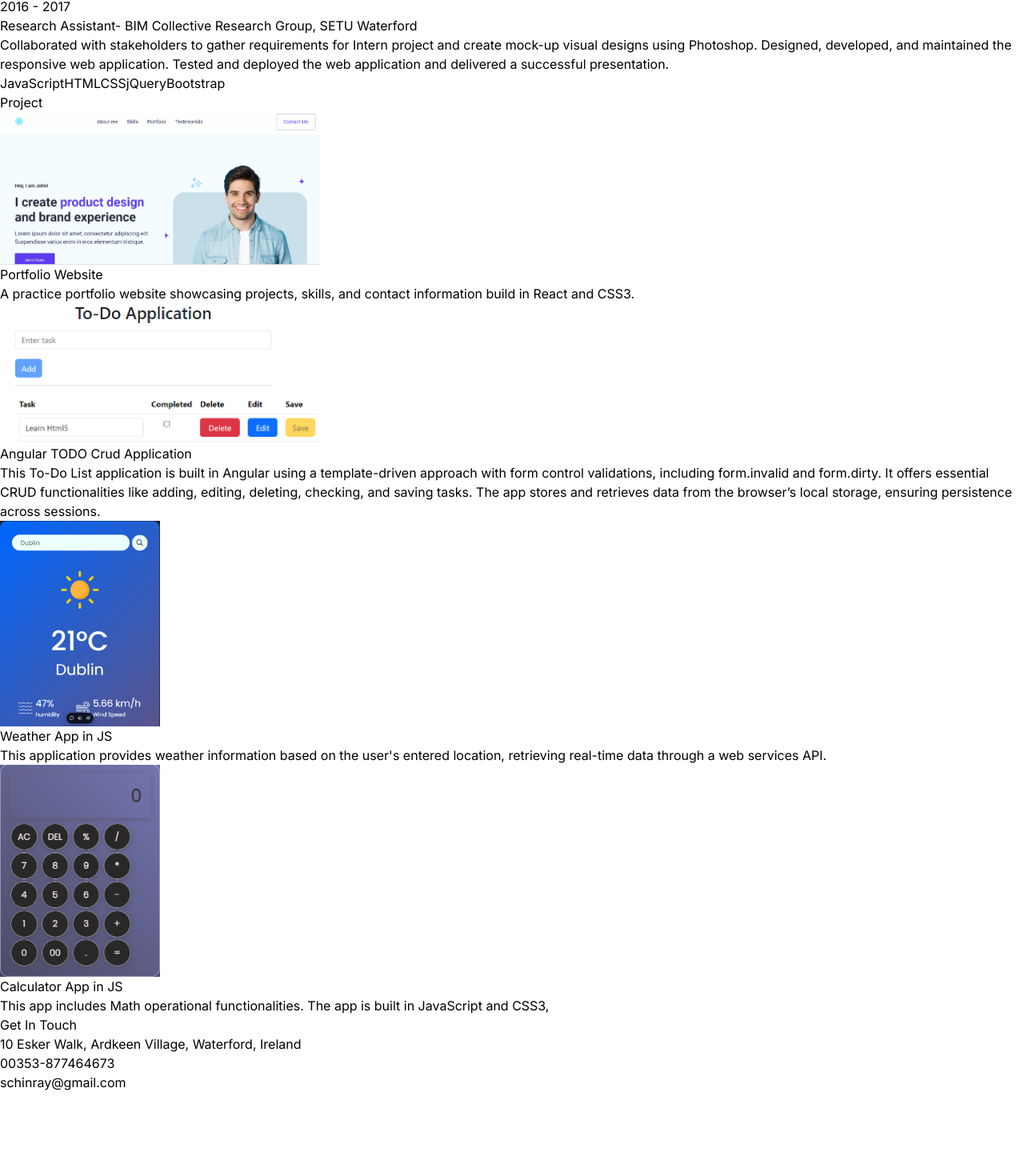
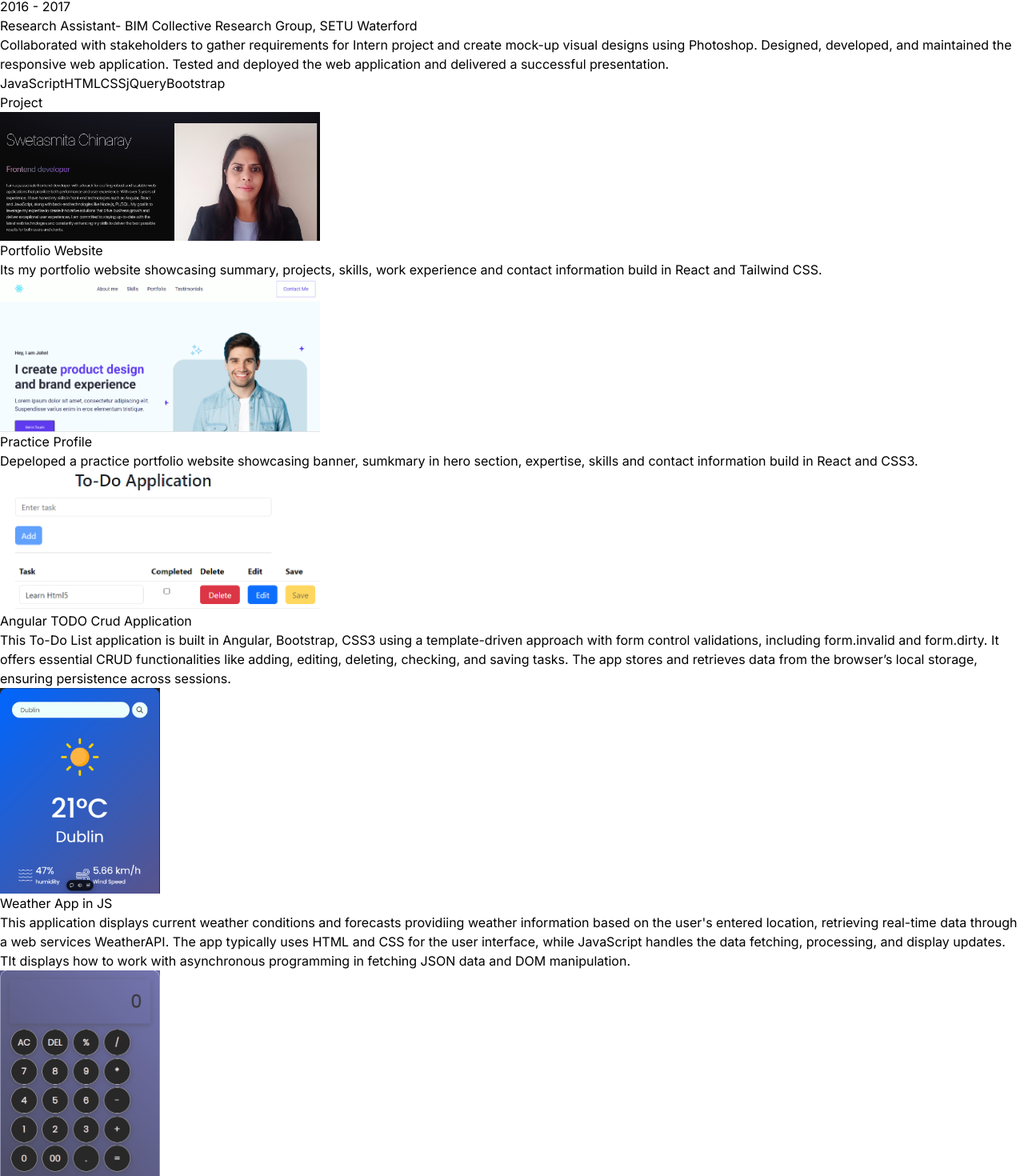
Before and after one commit to Swetasmita/portfolio-website, a React (Vite) app: page / in a window 1280 px wide. Shown: the part 1972-3442 px from the top of the page at 80% size. Before the commit the page ends 3337 px from the top, so only its background shows below. Built offline with nearby package versions, Linux system fonts and the light colour scheme.

Commit message:
updated project section

```diff
--- a/src/components/Project.jsx
+++ b/src/components/Project.jsx
@@ -1,6 +1,7 @@
 import React from "react";
 import todo from "../assets/projects/todoApp.png";
 import calculator from "../assets/projects/JS-calculator.png";
+import myportfolio from "../assets/projects/myportfolio.png";
 import portfolio from "../assets/projects/portfolio.png";
 import weather from "../assets/projects/weather.png";
 
@@ -9,6 +10,30 @@ const Project = () => {
     <div className="border-b border-neutral-900 pb-4">
       <h1 className="my-20 text-center text-4xl">Project</h1>
       <div className="mb-8 flex flex-wrap lg:justify-center">
+        {/* 1 Project Div */}
+        <div className="w-full lg:w-1/4 mb-8 flex justify-center">
+          <a
+            href="https://portfolio-website-delta-gold.vercel.app/"
+            target="_blank"
+            rel=""
+          >
+            <img
+              className="rounded-2xl"
+              src={myportfolio}
+              alt="Todo List Project"
+              width={400}
+              height={150}
+            />
+          </a>
+        </div>
+        {/* 1 Description Div */}
+        <div className="w-full lg:w-3/4">
+          <h6 className="mb-2 font-semibold text-center">Portfolio Website</h6>
+          <p className="mb-4  ml-4 text-neutral-400 justify-center">
+            Its my portfolio website showcasing summary, projects, skills, work
+            experience and contact information build in React and Tailwind CSS.
+          </p>
+        </div>
         {/* 1 Project Div */}
         <div className="w-full lg:w-1/4 mb-8 flex justify-center">
           <a href="https://class-repo.vercel.app/" target="_blank" rel="">
@@ -23,10 +48,11 @@ const Project = () => {
         </div>
         {/* 1 Description Div */}
         <div className="w-full lg:w-3/4">
-          <h6 className="mb-2 font-semibold text-center">Portfolio Website</h6>
+          <h6 className="mb-2 font-semibold text-center">Practice Profile</h6>
           <p className="mb-4  ml-4 text-neutral-400 justify-center">
-            A practice portfolio website showcasing projects, skills, and
-            contact information build in React and CSS3.
+            Depeloped a practice portfolio website showcasing banner, sumkmary
+            in hero section, expertise, skills and contact information build in
+            React and CSS3.
           </p>
         </div>
 
@@ -52,9 +78,9 @@ const Project = () => {
             Angular TODO Crud Application
           </h6>
           <p className="mb-4 ml-4 text-neutral-400 justify-center">
-            This To-Do List application is built in Angular using a
-            template-driven approach with form control validations, including
-            form.invalid and form.dirty. It offers essential CRUD
+            This To-Do List application is built in Angular, Bootstrap, CSS3
+            using a template-driven approach with form control validations,
+            including form.invalid and form.dirty. It offers essential CRUD
             functionalities like adding, editing, deleting, checking, and saving
             tasks. The app stores and retrieves data from the browser’s local
             storage, ensuring persistence across sessions.
@@ -80,9 +106,13 @@ const Project = () => {
         <div className="w-full lg:w-3/4 mb-6">
           <h6 className="mb-2 font-semibold text-center">Weather App in JS</h6>
           <p className="mb-4 ml-4 text-neutral-400 justify-center">
-            This application provides weather information based on the user's
-            entered location, retrieving real-time data through a web services
-            API.
+            This application displays current weather conditions and forecasts
+            providiing weather information based on the user's entered location,
+            retrieving real-time data through a web services WeatherAPI. The app
+            typically uses HTML and CSS for the user interface, while JavaScript
+            handles the data fetching, processing, and display updates. TIt
+            displays how to work with asynchronous programming in fetching JSON
+            data and DOM manipulation.
           </p>
         </div>
 
@@ -108,8 +138,11 @@ const Project = () => {
             Calculator App in JS
           </h6>
           <p className="mb-4 ml-4 text-neutral-400 justify-center">
-            This app includes Math operational functionalities. The app is built
-            in JavaScript and CSS3,
+            It typically involves creating a user interface with HTML and CSS
+            and incorporating interactive elements with JavaScript to handle
+            arithmetic operations like addition, subtraction, multiplication,
+            and division. The project is showcasing the basics of DOM
+            manipulation, event handling, and data validation.
           </p>
         </div>
       </div>
--- a/src/constants/contact.js
+++ b/src/constants/contact.js
@@ -1,5 +1,5 @@
 export const CONTACT =  {
-    address: "10 Esker Walk, Ardkeen Village, Waterford, Ireland",
+    address: "1 Saint Helen's Grove, Adamstown, Lucan, County Dublin - K78 T9R7, Ireland",
     phoneNo: "00353-877464673",
     email: "schinray@gmail.com",
 }
```
Also changed, not shown: src/assets/projects/myportfolio.png (added).
